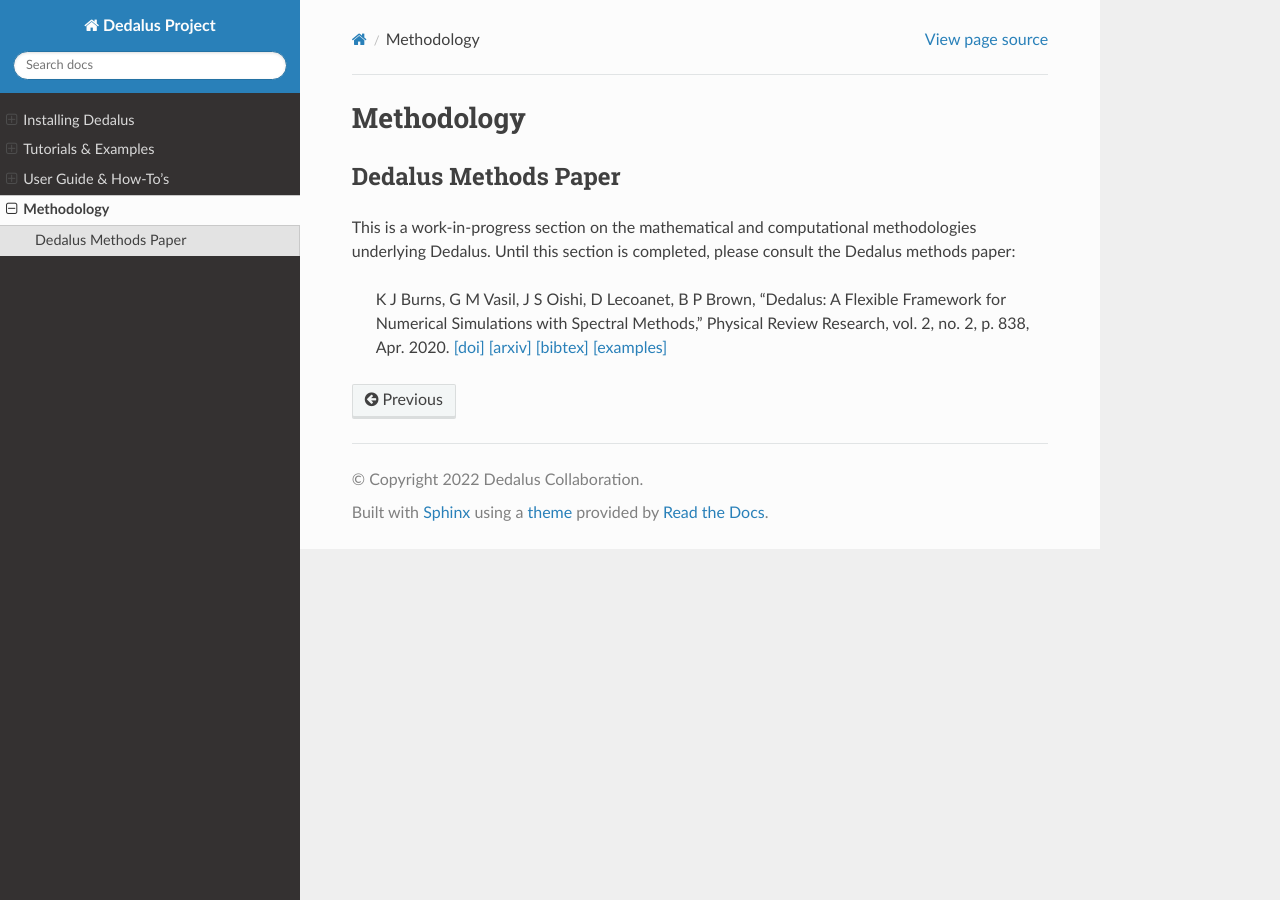
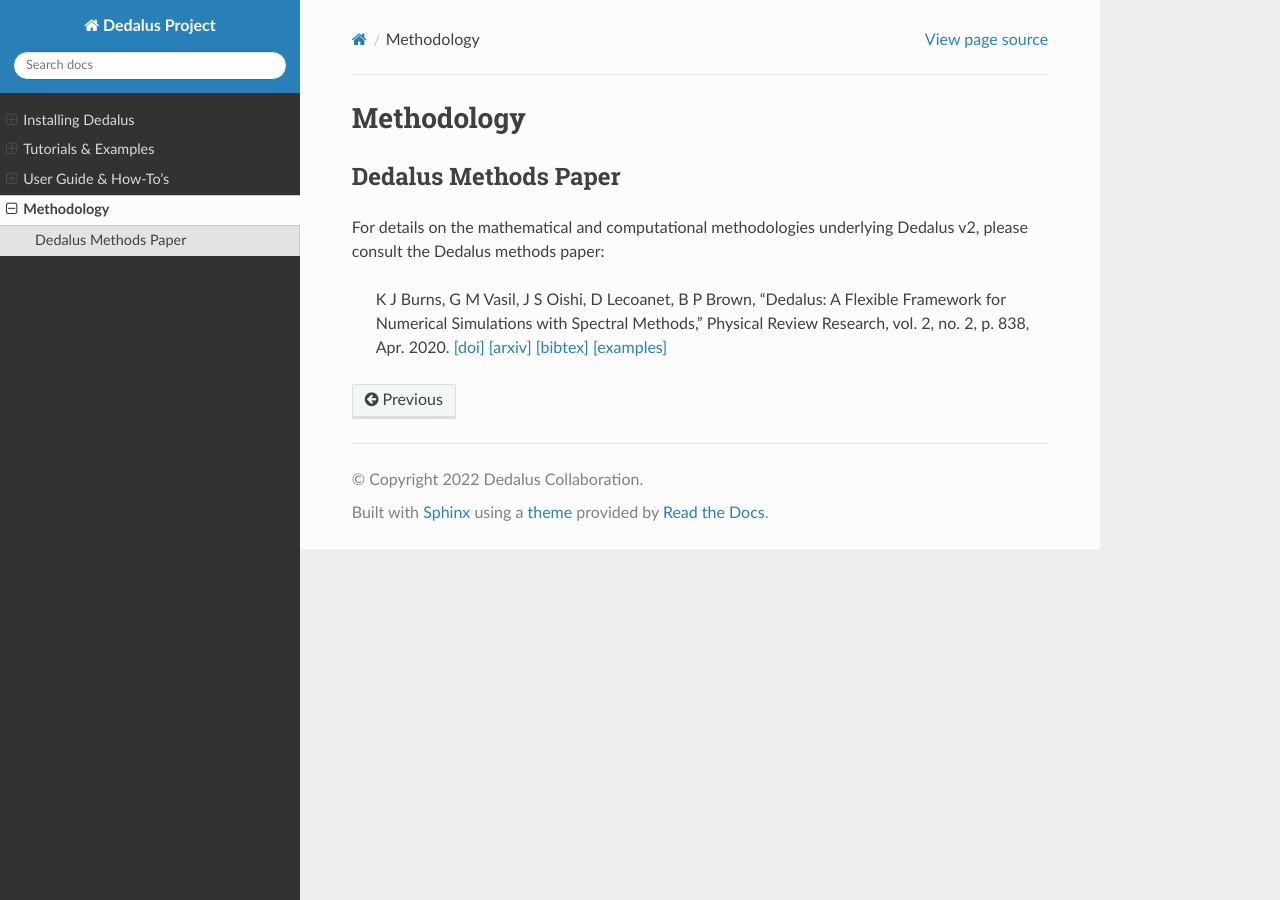
Before and after one commit to DedalusProject/dedalus, a Sphinx documentation site: the page built from docs/pages/methodology.rst, in a window 1280 px wide. Built offline with Sphinx 7.4.7 and the Read the Docs theme 2.0.0, drawn with Linux system fonts in a browser that asks for light colours; pages that are not in the unit, such as notebooks, are missing from menus.

Commit message:
Doc updates

```diff
--- a/docs/pages/configuration.rst
+++ b/docs/pages/configuration.rst
@@ -3,7 +3,7 @@
 Configuring Dedalus
 *******************
 
-Various aspects of the underlying numerics, logging behavior, and output behavior of Dedalus can be modified through a configuration interface using Python's standard-library `ConfigParser` structure.
+Various aspects of the underlying numerics, logging behavior, and output behavior of Dedalus can be modified through a configuration interface using Python's standard-library ``ConfigParser`` structure.
 
 A ``dedalus.cfg`` file with the default configuration and descriptions of each option is included in the package.
 This file can be copied to any working directory with the command ``python3 -m dedalus get_config``.
@@ -18,3 +18,7 @@ The configuration settings can be modified by, in order of increasing precedence
 
     from dedalus.tools.config import config
     config['logging']['stdout_level'] = 'debug'
+
+The default configuration file in this version of Dedalus is copied below for reference:
+
+.. literalinclude:: ../../dedalus/dedalus.cfg
--- a/docs/pages/methodology.rst
+++ b/docs/pages/methodology.rst
@@ -4,8 +4,7 @@ Methodology
 Dedalus Methods Paper
 =====================
 
-This is a work-in-progress section on the mathematical and computational methodologies underlying Dedalus.
-Until this section is completed, please consult the Dedalus methods paper:
+For details on the mathematical and computational methodologies underlying Dedalus v2, please consult the Dedalus methods paper:
 
     K J Burns, G M Vasil, J S Oishi, D Lecoanet, B P Brown, "Dedalus: A Flexible Framework for Numerical Simulations with Spectral Methods," Physical Review Research, vol. 2, no. 2, p. 838, Apr. 2020.
     `[doi] <https://doi.org/10.1103/PhysRevResearch.2.023068>`_
--- a/docs/pages/output_format.rst
+++ /dev/null
@@ -1,4 +0,0 @@
-Output Formatting
-*****************
-
-Documentation coming soon.
--- a/docs/pages/parallel_data.rst
+++ /dev/null
@@ -1,4 +0,0 @@
-Parallel Data Interaction
-*************************
-
-Documentation coming soon.
--- a/docs/pages/restarting.rst
+++ /dev/null
@@ -1,4 +0,0 @@
-Restarting Simulations
-**********************
-
-Documentation coming soon.
--- a/docs/pages/troubleshooting.rst
+++ b/docs/pages/troubleshooting.rst
@@ -37,7 +37,7 @@ Subsequent transforms are then complex-to-complex.
 
 This strategy maintains the proper Hermitian symmetry for the majority of the modes, since only the non-negative kx half of the spectrum is evolved and the negative kx modes are computed from the conjugates of the positive kx modes whenever they are needed (i.e. for interpolation along x).
 However, modes with kx = 0 should have coefficients that are real after the x-transform, and should have Hermitian symmetry in e.g. ky if there's a subsequent Fourier transform in y.
-If these conditions are not enforced and the PDE has a linear instability for modes with kx = 0, then the imaginary part of the solution can potentially grow without bound (the nonlinear terms are computed in grid space, so they only affect the real portion of the solution and can’t saturate a growing imaginary part).
+If these conditions are not enforced and the PDE has a linear instability for modes with kx = 0, then the imaginary part of the solution can potentially grow without bound (the nonlinear terms are computed in grid space, so they only affect the real portion of the solution and can't saturate a growing imaginary part).
 
 A simple solution is to periodically transform all the state variables to grid space, which will project away any imaginary component that may have been building up during timestepping.
 This is done in Dedalus every 100 timesteps by default.
--- a/docs/pages/user_guide.rst
+++ b/docs/pages/user_guide.rst
@@ -19,6 +19,3 @@ Specific how-to's:
     :maxdepth: 1
 
     general_functions
-    parallel_data
-    output_format
-    restarting
```
Also changed, not shown: README.md (+3 -0 lines), docs/pages/installation.rst (+16 -13 lines).
